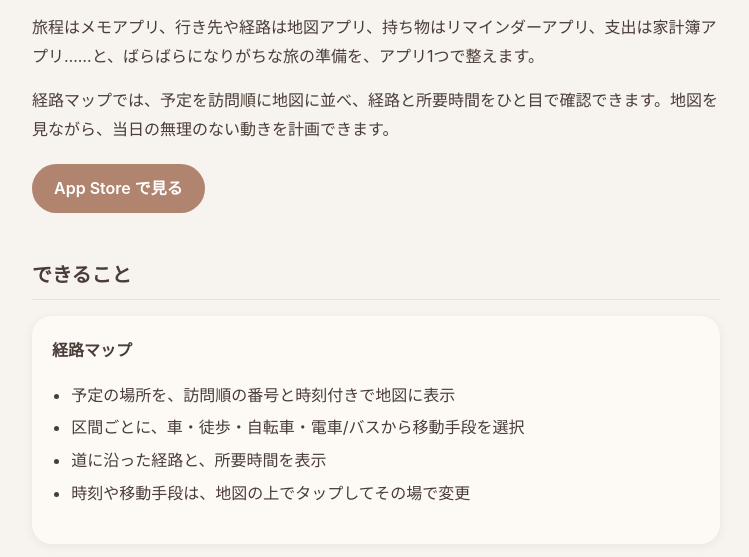
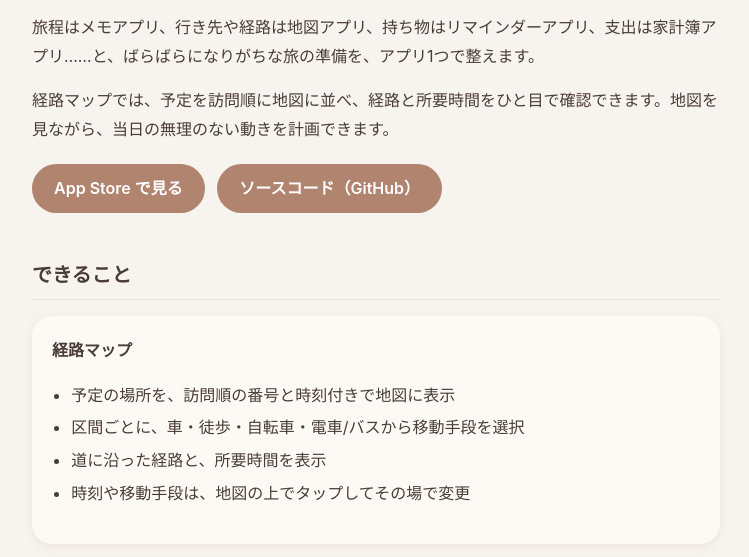
Before and after one commit to itoshota-dev/itoshota-dev.github.io, a plain HTML site: page tabikoyori/index.html in a window 1280 px wide. Shown: the part 188-745 px from the top of the page, without its empty margins (264-1013 px from the left). Drawn offline with Linux system fonts and the light colour scheme.

Commit message:
Add GitHub source code link to index.html
Added a link to the source code on GitHub in the index.html file.

```diff
--- a/tabikoyori/index.html
+++ b/tabikoyori/index.html
@@ -32,7 +32,10 @@
 
     <p>経路マップでは、予定を訪問順に地図に並べ、経路と所要時間をひと目で確認できます。地図を見ながら、当日の無理のない動きを計画できます。</p>
 
-    <p><a class="button" href="https://apps.apple.com/jp/app/id6830959908">App Store で見る</a></p>
+    <p>
+      <a class="button" href="https://apps.apple.com/jp/app/id6830959908">App Store で見る</a>
+      <a class="button" href="https://github.com/itoshota-dev/tabikoyori">ソースコード（GitHub）</a>
+    </p>
 
     <h2>できること</h2>
 
```
